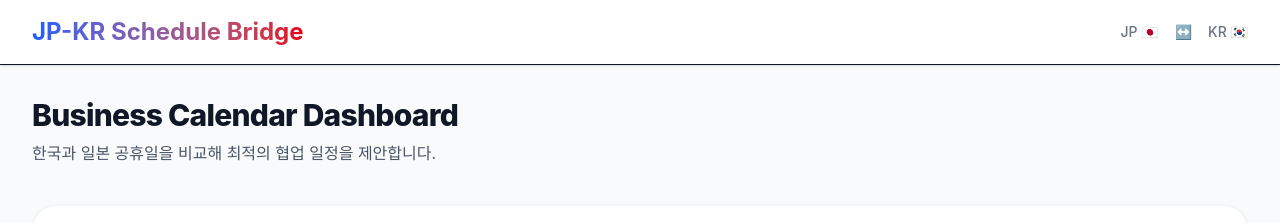
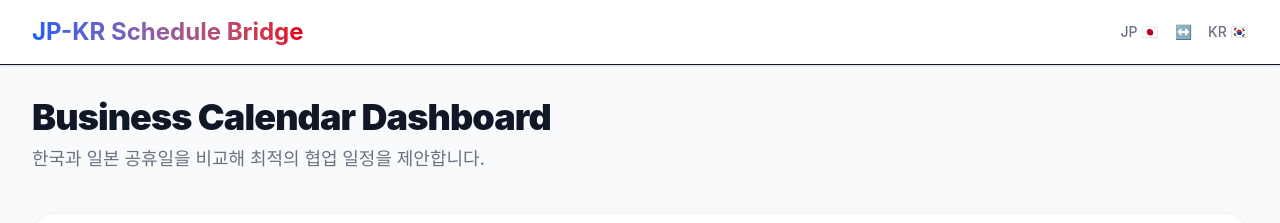
Before and after one commit to 2daKaizen-gun/jp-kr-schedule-bridge, a Next.js app: page / in a window 1280 px wide. Shown: the top 223 px of the page. Built offline with nearby package versions, Linux system fonts and the light colour scheme; no server answers.

Commit message:
refactor: optimize page layout and localize header description

```diff
--- a/src/app/page.tsx
+++ b/src/app/page.tsx
@@ -26,13 +26,8 @@ export default async function Home() {
       </nav>
 
       <main className="max-w-7xl mx-auto p-8">
-        {/* header section */}
-        <header className="mb-10">
-          <h2 className="text-3xl font-extrabold tracking-tight">Business Calendar Dashboard</h2>
-          <p className="mt-2 text-gray-600">한국과 일본 공휴일을 비교해 최적의 협업 일정을 제안합니다.</p>
-        </header>
-
-        {/* 구조를 Dashboard로 넘겨 일관성 유지 */}
+        {/* 기존에 여기에 있던 <header>의 한국어 설명을
+        ScheduleDashboard 내부로 이동시켜 언어 토글에 반응*/}
         <ScheduleDashboard
           jpHolidays={jpHolidays}
           krHolidays={krHolidays}
--- a/src/components/ScheduleDashboard.tsx
+++ b/src/components/ScheduleDashboard.tsx
@@ -205,6 +205,16 @@ export default function ScheduleDashboard({
 
   return (
     <div className="space-y-12">
+      {/* Page Header: 언어 토글에 반응하는 설명 섹션 */}
+      <header className="mb-10">
+        <h2 className="text-4xl font-black tracking-tight text-gray-900 mb-2">
+          Business Calendar Dashboard
+        </h2>
+        <p className="text-lg text-gray-500 font-medium">
+          {currentT.subDescription} {/* [핵심] 언어 변경 시 이 문구도 바뀜! */}
+        </p>
+      </header>
+
       {/* 월 이동 컨트롤러 */}
       <div className="flex items-center justify-between bg-white p-4 rounded-3xl border border-gray-100 shadow-sm">
         <div className="flex items-center gap-4">
--- a/src/lib/translations.ts
+++ b/src/lib/translations.ts
@@ -1,5 +1,6 @@
 export const translations = {
     ko: {
+        subDescription: "한국과 일본 공휴일을 비교해 최적의 협업 일정을 제안합니다.",
         dashboard: "대시보드",
         todayStatus: "오늘의 비즈니스 상태",
         bestDays: "최적의 협업일 (향후 2주)",
@@ -42,6 +43,7 @@ export const translations = {
         }
     },
     ja: {
+        subDescription: "韓国と日本の祝日を比較し, 最適なコラボレーション日程を提案します。",
         dashboard: "ダッシュボード",
         todayStatus: "本日のビジネス状況",
         bestDays: "ベストな協力日 (今後2週間)",
```
